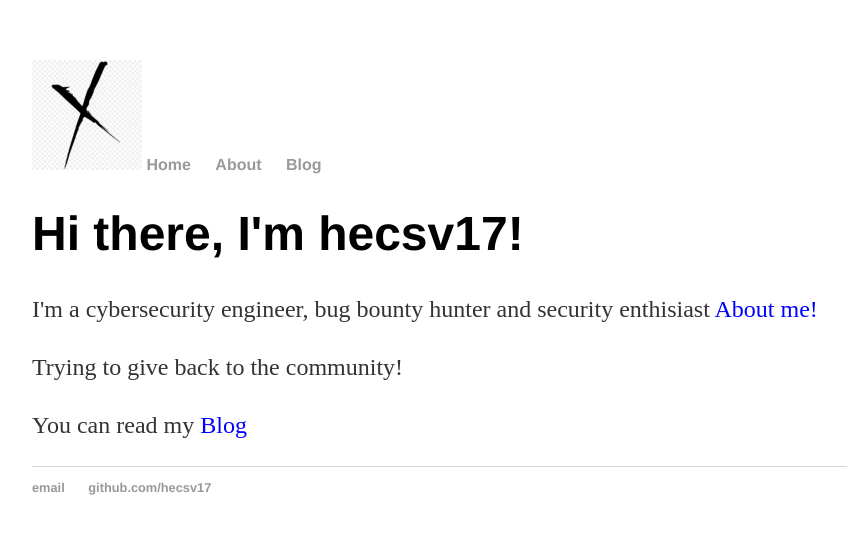
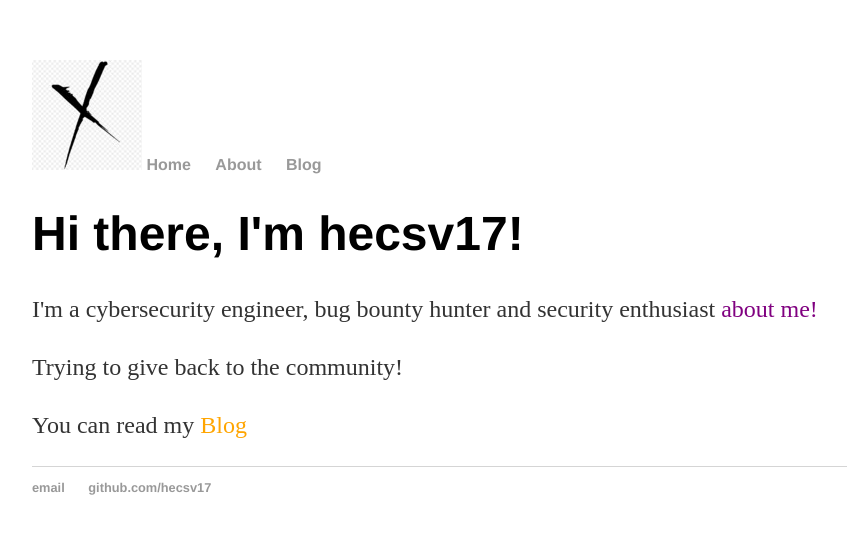
Before and after one commit to hecsv17/hecsv17.github.io, a Jekyll site: the page built from index.html, in a window 1280 px wide. Shown: the top 534 px of the page, without its empty margins (160-1007 px from the left). Built offline with Jekyll 4.4.1, drawn with Linux system fonts in a browser that asks for light colours.

Commit message:
Update index.html

```diff
--- a/index.html
+++ b/index.html
@@ -4,7 +4,7 @@ title: hecsv17 blog
 ---
 <div class="blurb">
 	<h1>Hi there, I'm hecsv17!</h1>
-	<p>I'm a cybersecurity engineer, bug bounty hunter and security enthisiast <a href="/about" style="color:blue;">About me!</a></p>
+	<p>I'm a cybersecurity engineer, bug bounty hunter and security enthusiast <a href="/about" style="color:purple;">about me!</a></p>
 	<p>Trying to give back to the community!</p>
-	<p>You can read my <a href="/blog" style="color:blue;">Blog</a></p>
+	<p>You can read my <a href="/blog" style="color:orange;">Blog</a></p>
 </div><!-- /.blurb -->
```
